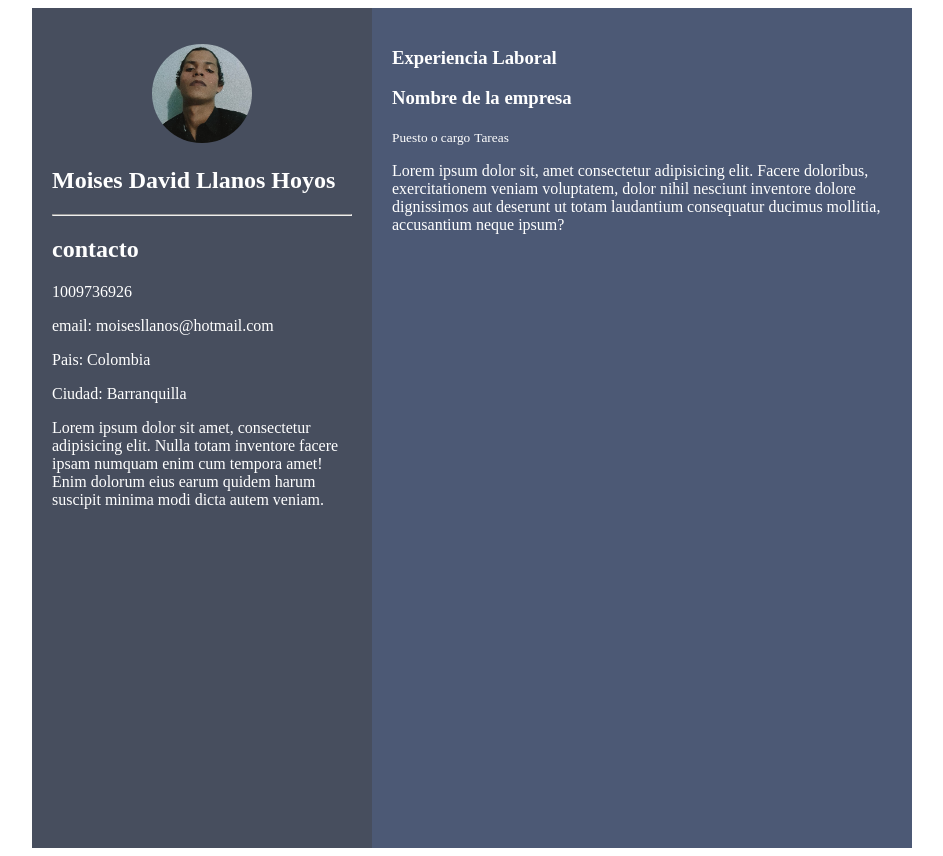
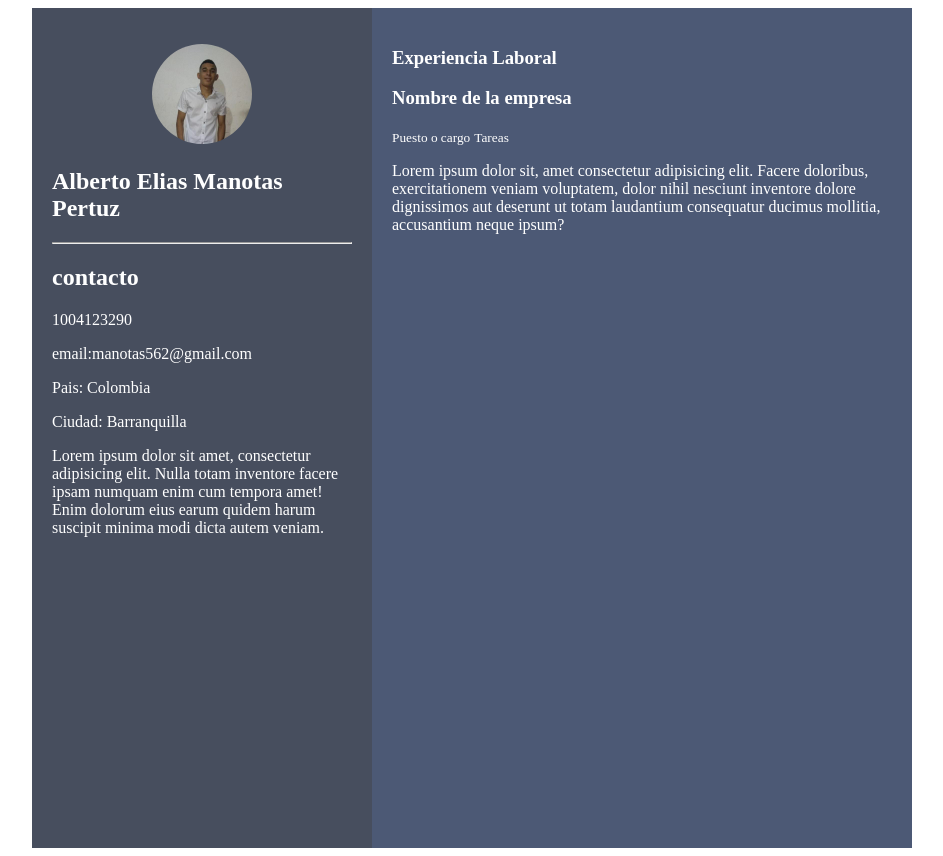
Before and after one commit to albertomaotas/hoja-de-vida, a plain HTML site: page src/views/index.html in a window 1280 px wide. Shown: the whole page, without its empty margins (168-1111 px from the left). Drawn offline with Linux system fonts and the light colour scheme.

Commit message:
esta es la hoja de vida de alberto creada por el grupo 4

```diff
--- a/src/views/index.html
+++ b/src/views/index.html
@@ -12,14 +12,14 @@
         <section class="sheet">
             <div class="firts">
                 <figure class="img">
-                    <img src="../assets/img/Captura.PNG" alt="">
+                    <img src="../assets/img/alberto.png" alt="">
                 </figure>
-                <h1>Moises David Llanos Hoyos</h1>
+                <h1>Alberto Elias Manotas Pertuz</h1>
                 <hr>
                 <div class="contacto">
                     <h2>contacto</h2>
-                    <p>1009736926</p>
-                    <p>email: moisesllanos@hotmail.com</p>
+                    <p>1004123290</p>
+                    <p>email:manotas562@gmail.com</p>
                     <p>Pais: Colombia</p>
                     <p>Ciudad: Barranquilla</p>
                 </div>
```
Also changed, not shown: src/assets/img/Captura.PNG (deleted), src/assets/img/alberto.png (added).
